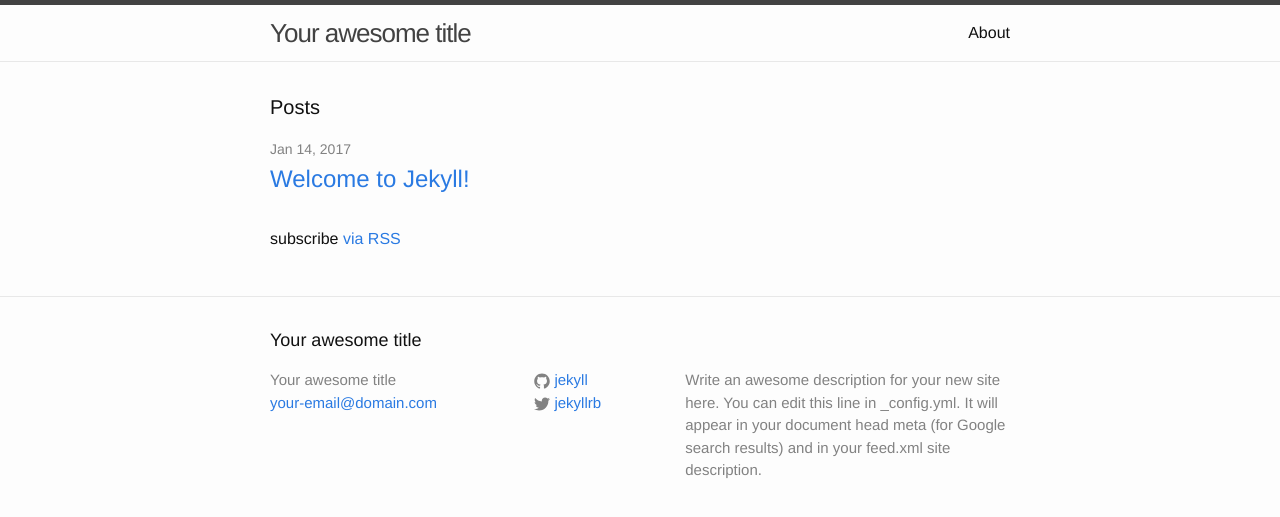
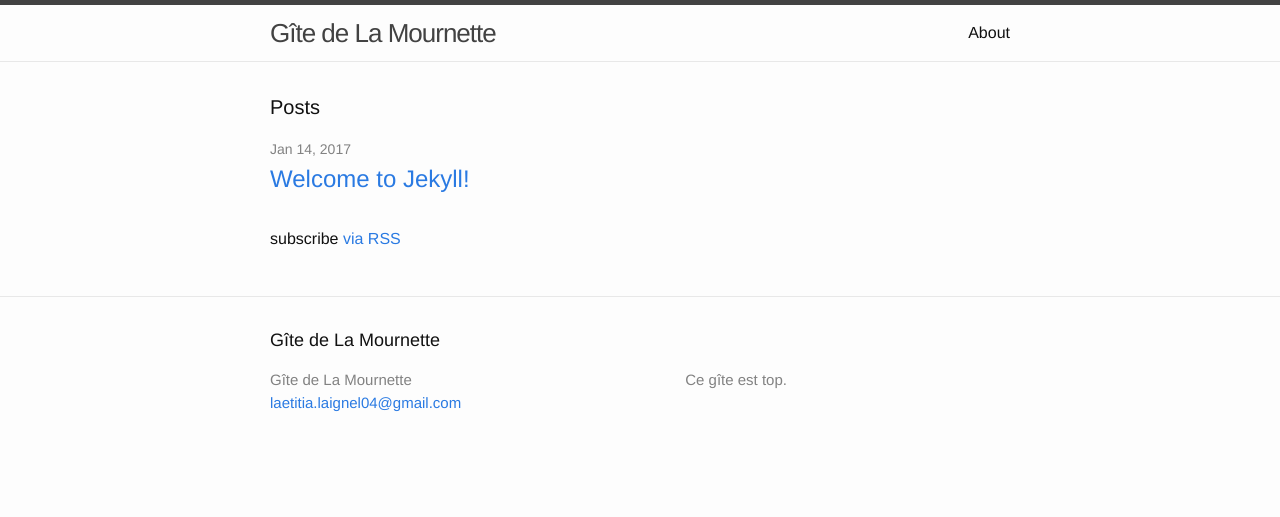
Before and after one commit to cbenz/gite-la-mournette, a Jekyll site: the page built from index.html, in a window 1280 px wide. Shown: the top 517 px of the page. Built offline with Jekyll 4.4.1, drawn with Linux system fonts in a browser that asks for light colours.

Commit message:
Set basic config keys

```diff
--- a/_config.yml
+++ b/_config.yml
@@ -6,16 +6,14 @@
 # 'jekyll serve'. If you change this file, please restart the server process.
 
 # Site settings
-title: Your awesome title
-email: your-email@domain.com
+title: Gîte de La Mournette
+email: laetitia.laignel04@gmail.com
 description: > # this means to ignore newlines until "baseurl:"
-  Write an awesome description for your new site here. You can edit this
-  line in _config.yml. It will appear in your document head meta (for
-  Google search results) and in your feed.xml site description.
+  Ce gîte est top.
 baseurl: "" # the subpath of your site, e.g. /blog
-url: "http://yourdomain.com" # the base hostname & protocol for your site
-twitter_username: jekyllrb
-github_username:  jekyll
+url: "https://www.gite-de-la-mournette.fr" # the base hostname & protocol for your site
+# twitter_username: jekyllrb
+# github_username:  jekyll
 
 # Build settings
 markdown: kramdown
```
